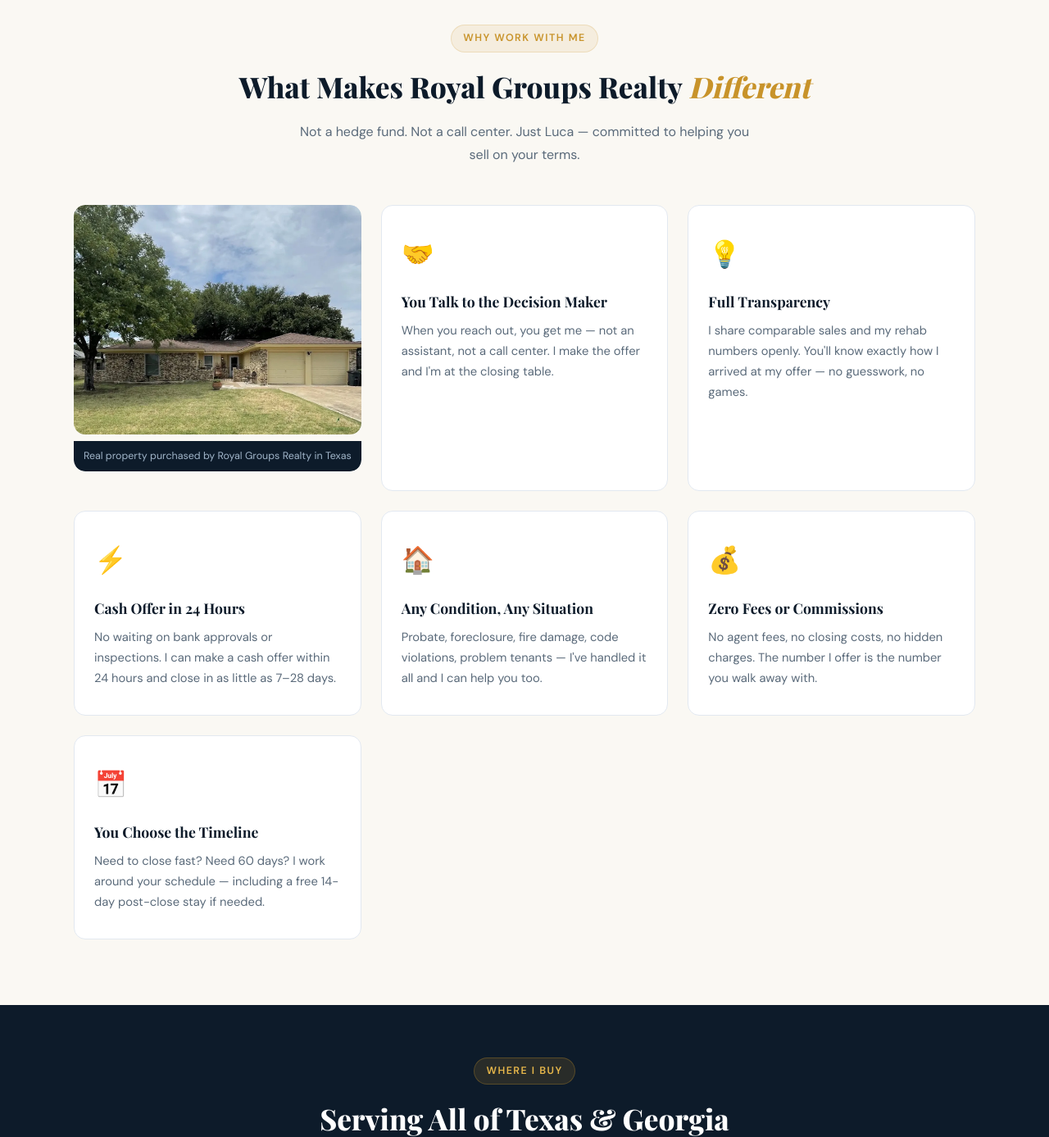
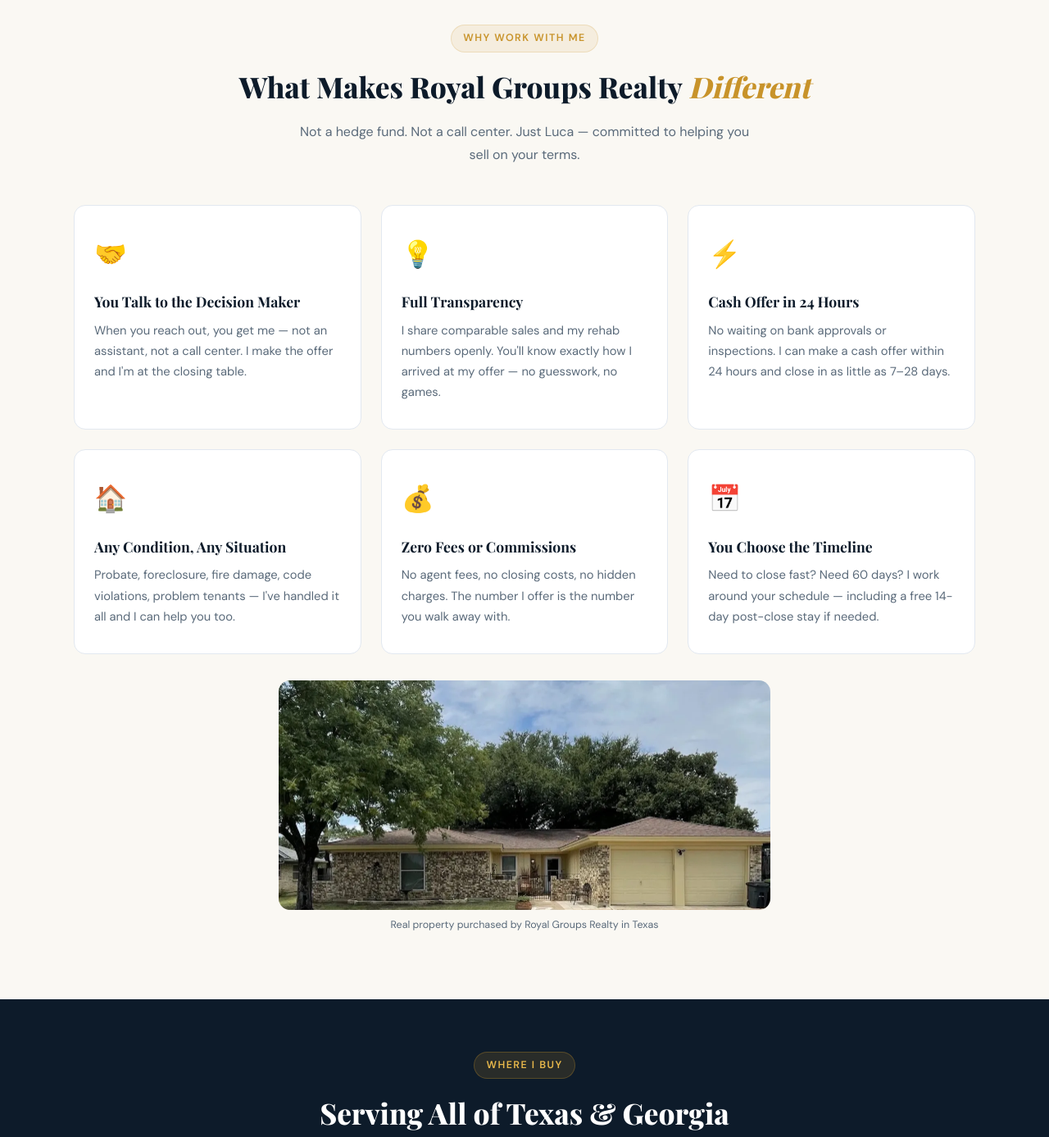
Before and after one commit to lucarebuffi-rgr/royalgroupsrealty, a Flask app: page /about in a window 1280 px wide. Shown: the part 1666-3053 px from the top of the page at 82% size. Run offline with Flask 3, Linux system fonts and the light colour scheme.

Commit message:
Update about.html

```diff
--- a/templates/about.html
+++ b/templates/about.html
@@ -845,11 +845,7 @@
         <h2>What Makes Royal Groups Realty <em>Different</em></h2>
         <p>Not a hedge fund. Not a call center. Just Luca — committed to helping you sell on your terms.</p>
       </div>
-      <div class="why-grid" style="position:relative;">
-  <div style="border-radius:14px; overflow:hidden; margin-bottom:1.5rem;">
-    <img src="/static/house-brick.webp" alt="Real property purchased by Royal Groups Realty" style="width:100%; border-radius:14px; object-fit:cover; max-height:280px;" />
-    <div style="background:var(--navy); color:#a0b4c8; font-size:0.78rem; text-align:center; padding:8px; border-radius:0 0 14px 14px;">Real property purchased by Royal Groups Realty in Texas</div>
-  </div>
+      <div class="why-grid">
         <div class="why-card">
           <span class="why-icon">🤝</span>
           <h3>You Talk to the Decision Maker</h3>
@@ -880,6 +876,10 @@
           <h3>You Choose the Timeline</h3>
           <p>Need to close fast? Need 60 days? I work around your schedule — including a free 14-day post-close stay if needed.</p>
         </div>
+        <div style="grid-column: 1 / -1; margin-top: 0.5rem;">
+        <img src="/static/house-brick.webp" alt="Real property purchased by Royal Groups Realty in Texas" style="width:100%; max-width:600px; display:block; margin:0 auto; border-radius:14px; object-fit:cover; max-height:280px;" />
+        <p style="text-align:center; font-size:0.78rem; color:var(--text-muted); margin-top:8px;">Real property purchased by Royal Groups Realty in Texas</p>
+      </div>
       </div>
     </div>
   </section>
```
